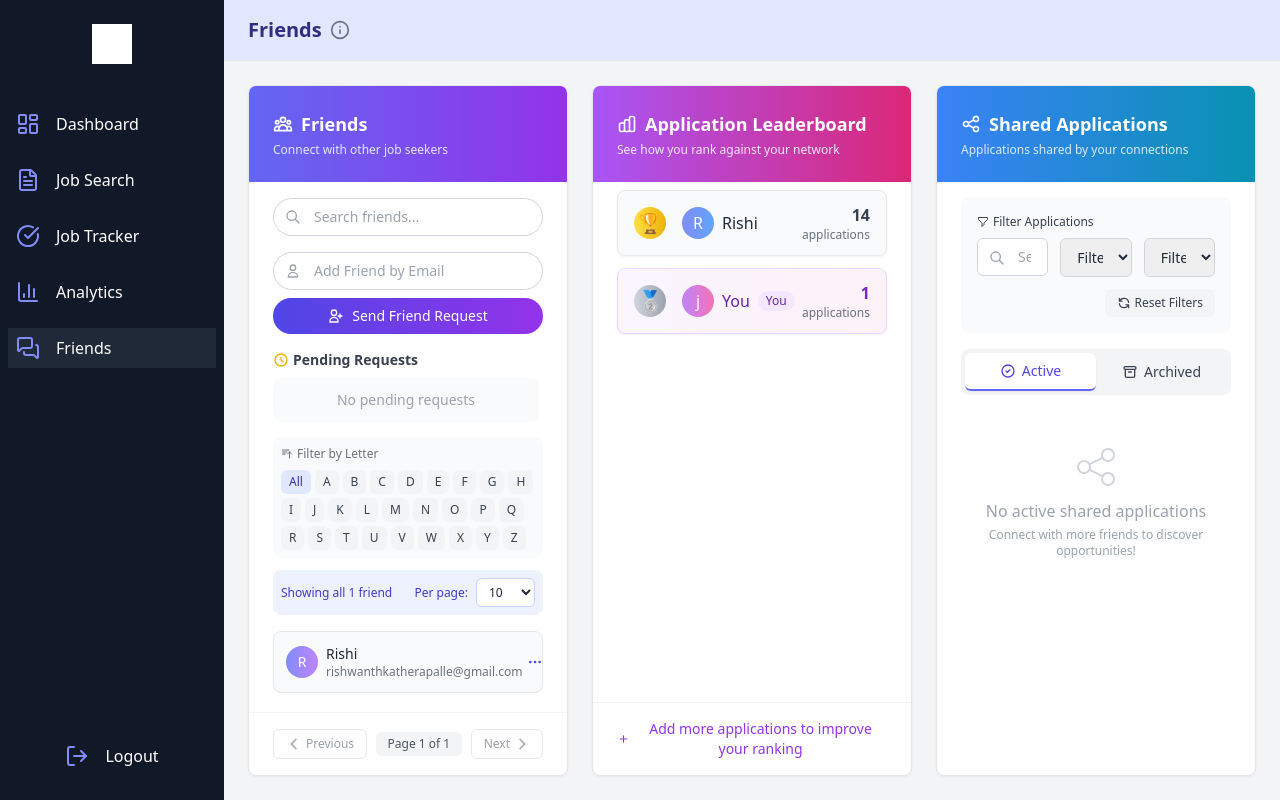
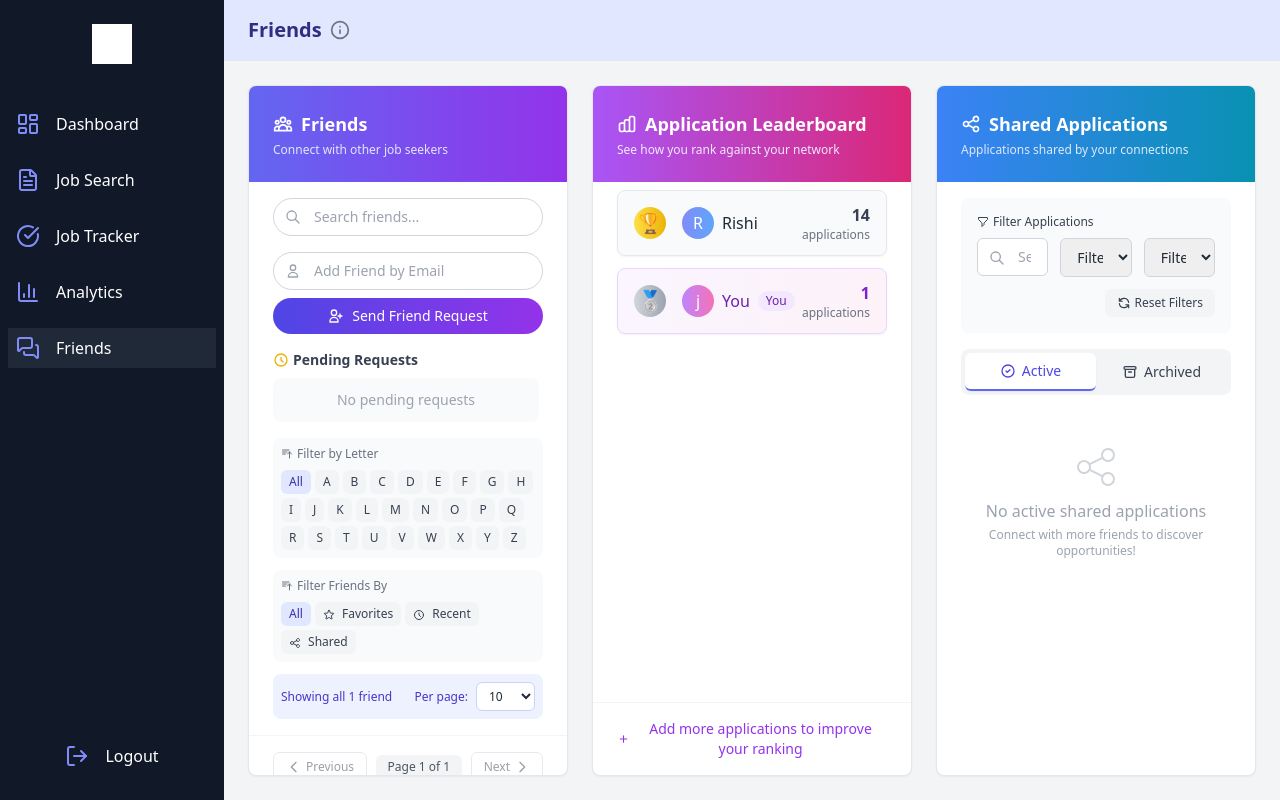
Before and after one commit to Jignesh6155/CITS3403_project, a Flask app: page /comms in a window 1280 px wide. Run offline with Flask 3, Linux system fonts and the light colour scheme; a user stored in the database is signed in; data comes from the database, SQL or seed files in the repository; both versions use the stored data as it was after the commit; style sheets or scripts are compiled from the project's sources; some libraries are stand-ins or nearby versions.

Commit message:
Friends filter features.

```diff
--- a/app/routes.py
+++ b/app/routes.py
@@ -461,6 +461,45 @@ def analytics():
         cum_labels  = cum_labels,
         cum_counts  = cum_counts,
     )
+
+
+@app.route('/toggle-favorite/<int:friend_id>', methods=['POST'])
+def toggle_favorite(friend_id):
+    print(f"Toggle favorite request received for friend_id: {friend_id}")
+
+    if 'name' not in session:
+        print("Error: Not logged in")
+        return jsonify({"error": "Not logged in"}), 401
+
+    current_user = User.query.filter_by(name=session['name']).first()
+    if not current_user:
+        print("Error: User not found")
+        return jsonify({"error": "User not found"}), 404
+
+    friend = User.query.get(friend_id)
+    if not friend:
+        print(f"Error: Friend with ID {friend_id} not found")
+        return jsonify({"error": "Friend not found"}), 404
+
+    # Check if this is actually a friend
+    if friend not in current_user.friends:
+        print(f"Error: User {current_user.id} is not friends with {friend_id}")
+        return jsonify({"error": "Not friends with this user"}), 403
+
+    try:
+        # For this implementation, we'll use localStorage on the client side
+        # to track favorites, so we don't need to modify the database.
+        print(f"Toggle favorite successful for friend_id: {friend_id}")
+
+        return jsonify({
+            "success": True,
+            "is_favorite": True
+        })
+
+    except Exception as e:
+        print(f"Error in toggle_favorite: {str(e)}")
+        return jsonify({"error": str(e)}), 500
+# Update the existing comms route to pass necessary data for filtering
 @app.route("/comms")
 def comms():
     if 'name' not in session:
@@ -477,7 +516,6 @@ def comms():
     # Get app statuses using raw SQL with proper text() wrapper
     app_statuses = {}
     for app in shared_apps:
-        # Use text() and parameter binding for safety
         result = db.session.execute(
             text("SELECT status FROM application_shares WHERE user_id = :user_id AND job_application_id = :app_id"),
             {"user_id": user.id, "app_id": app.id}
@@ -495,6 +533,25 @@ def comms():
     # Get the current user's friends
     user_friends = user.friends.all()
 
+    # Get friend request records for "recent" sorting
+    friend_requests = {}
+    for friend in user_friends:
+        request = FriendRequest.query.filter(
+            ((FriendRequest.sender_id == user.id) & (FriendRequest.receiver_id == friend.id)) |
+            ((FriendRequest.sender_id == friend.id) & (FriendRequest.receiver_id == user.id))
+        ).order_by(FriendRequest.updated_at.desc()).first()
+
+        if request:
+            friend_requests[friend.id] = request
+
+    # Count shared apps per friend
+    shared_apps_count = {}
+    for friend in user_friends:
+        count = JobApplication.query.filter_by(user_id=friend.id) \
+            .filter(JobApplication.shared_with.any(id=user.id)) \
+            .count()
+        shared_apps_count[friend.id] = count
+
     return render_template(
         "comms.html",
         active_page="comms",
@@ -502,7 +559,9 @@ def comms():
         current_user=user,
         shared_apps=shared_apps,
         app_statuses=app_statuses,
-        pending_requests=pending_requests
+        pending_requests=pending_requests,
+        friend_requests=friend_requests,  # Pass friend requests for sorting by recent
+        shared_apps_count=shared_apps_count  # Pass shared apps count for sorting
     )
 @app.route("/upload", methods=["POST"])
 def upload():
--- a/app/static/js/comms.js
+++ b/app/static/js/comms.js
@@ -1,7 +1,7 @@
 /**
  * CareerLink Friends and Shared Applications
  * Common JavaScript for the comms page functionality
- * Enhanced with alphabetical indexing and pagination for friends list
+ * Enhanced with alphabetical indexing, pagination, and favorites for friends list
  */
 
 document.addEventListener('DOMContentLoaded', function() {
@@ -13,7 +13,116 @@ document.addEventListener('DOMContentLoaded', function() {
 
   // Share modal functionality
   initShareModal();
+
+  // Initialize favorite functionality
+  initFavoriteFunctionality();
 });
+
+/**
+ * Initialize favorite functionality
+ */
+/**
+ * Updated initFavoriteFunctionality function with better error handling
+ * Add this to your comms.js file or replace the existing function
+ */
+function initFavoriteFunctionality() {
+  console.log("Initializing favorite functionality");
+
+  // Count buttons for debugging
+  const favoriteButtons = document.querySelectorAll('.favorite-btn');
+  console.log(`Found ${favoriteButtons.length} favorite buttons`);
+
+  // Setup favorite star buttons with more robust click handling
+  favoriteButtons.forEach(btn => {
+    btn.addEventListener('click', function(e) {
+      e.preventDefault();
+      e.stopPropagation();
+
+      console.log("Star clicked!");
+
+      const friendId = this.getAttribute('data-friend-id');
+      console.log(`Friend ID: ${friendId}`);
+
+      const starIcon = this.querySelector('svg');
+      const isFavorite = this.getAttribute('data-is-favorite') === '1';
+      console.log(`Current favorite status: ${isFavorite ? 'true' : 'false'}`);
+
+      // Optimistic UI update
+      if (isFavorite) {
+        starIcon.classList.remove('text-yellow-500', 'fill-yellow-500');
+        this.setAttribute('data-is-favorite', '0');
+      } else {
+        starIcon.classList.add('text-yellow-500', 'fill-yellow-500');
+        this.setAttribute('data-is-favorite', '1');
+      }
+
+      // Update parent item's data attribute
+      const friendItem = this.closest('.friend-item');
+      if (friendItem) {
+        friendItem.setAttribute('data-is-favorite', isFavorite ? '0' : '1');
+      }
+
+      // Update favorite status on server
+      fetch(`/toggle-favorite/${friendId}`, {
+        method: 'POST',
+        headers: { 'Content-Type': 'application/json' }
+      })
+      .then(response => {
+        console.log("Server response status:", response.status);
+        return response.json();
+      })
+      .then(data => {
+        console.log("Server response data:", data);
+
+        if (!data.success) {
+          // Revert UI change if the server request failed
+          console.error('Failed to toggle favorite status:', data.error);
+          if (isFavorite) {
+            starIcon.classList.add('text-yellow-500', 'fill-yellow-500');
+            this.setAttribute('data-is-favorite', '1');
+            if (friendItem) friendItem.setAttribute('data-is-favorite', '1');
+          } else {
+            starIcon.classList.remove('text-yellow-500', 'fill-yellow-500');
+            this.setAttribute('data-is-favorite', '0');
+            if (friendItem) friendItem.setAttribute('data-is-favorite', '0');
+          }
+        } else {
+          // Store favorites in localStorage for faster filtering
+          const friendName = friendItem ? friendItem.getAttribute('data-name') : '';
+
+          let favorites = JSON.parse(localStorage.getItem('favoriteFriends') || '{}');
+          if (!isFavorite) { // It's now a favorite
+            favorites[friendId] = friendName;
+          } else {
+            delete favorites[friendId];
+          }
+
+          localStorage.setItem('favoriteFriends', JSON.stringify(favorites));
+
+          // Re-apply filters to reflect changes
+          if (typeof filterFriends === 'function') {
+            filterFriends();
+          } else {
+            console.error("filterFriends function is not defined");
+          }
+        }
+      })
+      .catch(error => {
+        console.error('Error toggling favorite status:', error);
+        // Revert UI change on error
+        if (isFavorite) {
+          starIcon.classList.add('text-yellow-500', 'fill-yellow-500');
+          this.setAttribute('data-is-favorite', '1');
+          if (friendItem) friendItem.setAttribute('data-is-favorite', '1');
+        } else {
+          starIcon.classList.remove('text-yellow-500', 'fill-yellow-500');
+          this.setAttribute('data-is-favorite', '0');
+          if (friendItem) friendItem.setAttribute('data-is-favorite', '0');
+        }
+      });
+    });
+  });
+}
 
 /**
  * Initialize the enhanced friends list with alphabetical indexing and pagination
@@ -23,6 +132,7 @@ function initEnhancedFriendsList() {
   const friendsList = document.getElementById('friends-list');
   const searchInput = document.getElementById('friend-search');
   const alphabetButtons = document.querySelectorAll('.alphabet-filter');
+  const filterOptions = document.querySelectorAll('.filter-option');
   const prevPageBtn = document.getElementById('prev-page');
   const nextPageBtn = document.getElementById('next-page');
   const pageIndicator = document.getElementById('page-indicator');
@@ -37,10 +147,25 @@ function initEnhancedFriendsList() {
   let currentPage = 1;
   let itemsPerPage = parseInt(friendsPerPageSelect.value);
   let currentLetter = 'all';
+  let currentFilter = 'all';
   let searchTerm = '';
 
   // Get all friend items
   const allFriends = Array.from(friendsList.querySelectorAll('.friend-item'));
+
+  // Load favorites from localStorage for initial state
+  const favorites = JSON.parse(localStorage.getItem('favoriteFriends') || '{}');
+  allFriends.forEach(friend => {
+    const friendId = friend.querySelector('.favorite-btn')?.getAttribute('data-friend-id');
+    if (friendId && favorites[friendId]) {
+      friend.setAttribute('data-is-favorite', '1');
+      const starIcon = friend.querySelector('.favorite-btn svg');
+      if (starIcon) {
+        starIcon.classList.add('text-yellow-500', 'fill-yellow-500');
+      }
+      friend.querySelector('.favorite-btn')?.setAttribute('data-is-favorite', '1');
+    }
+  });
 
   // Function to filter friends
   function filterFriends() {
@@ -61,6 +186,45 @@ function initEnhancedFriendsList() {
       });
     }
 
+    // Apply special filters (favorites, recent, most shared)
+    if (currentFilter !== 'all') {
+      if (currentFilter === 'favourites') {
+        filteredFriends = filteredFriends.filter(friend => {
+          return friend.getAttribute('data-is-favorite') === '1';
+        });
+      } else if (currentFilter === 'shared') {
+  // Filter out friends with zero shared applications
+  filteredFriends = filteredFriends.filter(friend => {
+    const count = parseInt(friend.getAttribute('data-shared-count') || '0');
+    return count > 0; // Only include friends with at least 1 shared application
+  });
+
+  // Then sort the remaining friends by shared count (most first)
+  filteredFriends.sort((a, b) => {
+    const countA = parseInt(a.getAttribute('data-shared-count') || '0');
+    const countB = parseInt(b.getAttribute('data-shared-count') || '0');
+    return countB - countA; // Descending order
+  });
+
+  // Remove any existing badges first
+  document.querySelectorAll('.shared-count-badge').forEach(badge => badge.remove());
+
+  // Add count badges to show how many apps each friend has shared
+  filteredFriends.forEach(friend => {
+    const countBadge = document.createElement('span');
+    const count = friend.getAttribute('data-shared-count') || '0';
+    countBadge.className = 'inline-block bg-blue-100 text-blue-800 text-xs px-2 py-0.5 rounded-full ml-1 shared-count-badge';
+    countBadge.textContent = `${count} shared`;
+
+    // Find the name element and add the badge after it
+    const nameElement = friend.querySelector('.font-medium');
+    if (nameElement) {
+      nameElement.appendChild(countBadge);
+    }
+  });
+}
+    }
+
     // Display total count
     updateFriendsCount(filteredFriends.length);
 
@@ -75,7 +239,13 @@ function initEnhancedFriendsList() {
           ? 'No friends match your search'
           : (currentLetter !== 'all'
               ? `No friends starting with "${currentLetter}"`
-              : 'No friends yet');
+              : (currentFilter === 'favourites'
+                  ? 'No favorite friends yet'
+                  : (currentFilter === 'recent'
+                      ? 'No recent friends'
+                      : (currentFilter === 'shared'
+                          ? 'No shared applications yet'
+                          : 'No friends yet'))));
       }
     } else if (noFriendsMessage) {
       noFriendsMessage.style.display = 'none';
@@ -83,6 +253,7 @@ function initEnhancedFriendsList() {
   }
 
   // Function to paginate friends
+
 function paginateFriends(friends) {
   // Hide all friends first
   allFriends.forEach(friend => {
@@ -110,6 +281,8 @@ function initEnhancedFriendsList() {
   const startIndex = (currentPage - 1) * itemsPerPage;
   const endIndex = Math.min(startIndex + itemsPerPage, friends.length);
 
+  // Important: When we're using the 'shared' filter, maintain the sorted order
+  // by showing the friends in the order they appear in the filteredFriends array
   for (let i = startIndex; i < endIndex; i++) {
     friends[i].style.display = '';
   }
@@ -145,6 +318,28 @@ function initEnhancedFriendsList() {
       filterFriends();
     });
   });
+
+  // Event listeners for filter options
+  if (filterOptions) {
+    filterOptions.forEach(option => {
+      option.addEventListener('click', function() {
+        // Update active state
+        filterOptions.forEach(opt => opt.classList.remove('active', 'bg-indigo-100', 'text-indigo-800'));
+        filterOptions.forEach(opt => opt.classList.add('bg-gray-100', 'text-gray-700'));
+        this.classList.remove('bg-gray-100', 'text-gray-700');
+        this.classList.add('active', 'bg-indigo-100', 'text-indigo-800');
+
+        // Update current filter
+        currentFilter = this.getAttribute('data-filter');
+
+        // Reset to first page
+        currentPage = 1;
+
+        // Apply filters
+        filterFriends();
+      });
+    });
+  }
 
   // Event listener for search
   if (searchInput) {
@@ -200,6 +395,29 @@ function initEnhancedFriendsList() {
         const name = friend.getAttribute('data-name');
         return name.includes(searchTerm.toLowerCase());
       });
+    }
+
+    // Apply special filters (favorites, recent, most shared)
+    if (currentFilter !== 'all') {
+      if (currentFilter === 'favourites') {
+        filteredFriends = filteredFriends.filter(friend => {
+          return friend.getAttribute('data-is-favorite') === '1';
+        });
+      } else if (currentFilter === 'recent') {
+        // Sort by most recent first
+        filteredFriends.sort((a, b) => {
+          const dateA = a.getAttribute('data-last-updated') || '0';
+          const dateB = b.getAttribute('data-last-updated') || '0';
+          return dateB.localeCompare(dateA);
+        });
+      } else if (currentFilter === 'shared') {
+        // Sort by shared apps count
+        filteredFriends.sort((a, b) => {
+          const countA = parseInt(a.getAttribute('data-shared-count') || '0');
+          const countB = parseInt(b.getAttribute('data-shared-count') || '0');
+          return countB - countA;
+        });
+      }
     }
 
     return filteredFriends;
--- a/app/templates/friends-list.html
+++ b/app/templates/friends-list.html
@@ -116,6 +116,39 @@
     </div>
   </div>
 
+  <!-- New: Additional Filter Options -->
+  <div class="px-6 mb-3">
+    <div class="bg-gray-50 rounded-lg p-2">
+      <h3 class="text-xs font-medium text-gray-500 mb-2 flex items-center">
+        <svg xmlns="http://www.w3.org/2000/svg" class="h-3 w-3 mr-1" fill="none" viewBox="0 0 24 24" stroke="currentColor">
+          <path stroke-linecap="round" stroke-linejoin="round" stroke-width="2" d="M3 4h13M3 8h9m-9 4h6m4 0l4-4m0 0l4 4m-4-4v12" />
+        </svg>
+        Filter Friends By
+      </h3>
+      <div class="flex flex-wrap gap-1" id="filter-options">
+        <button class="filter-option active px-2 py-1 text-xs rounded-md bg-indigo-100 text-indigo-800 hover:bg-indigo-200 font-medium transition-all" data-filter="all">All</button>
+        <button class="filter-option px-2 py-1 text-xs rounded-md bg-gray-100 text-gray-700 hover:bg-gray-200 transition-all" data-filter="favourites">
+          <svg xmlns="http://www.w3.org/2000/svg" class="inline-block h-3 w-3 mr-1" fill="none" viewBox="0 0 24 24" stroke="currentColor">
+            <path stroke-linecap="round" stroke-linejoin="round" stroke-width="2" d="M11.049 2.927c.3-.921 1.603-.921 1.902 0l1.519 4.674a1 1 0 00.95.69h4.915c.969 0 1.371 1.24.588 1.81l-3.976 2.888a1 1 0 00-.363 1.118l1.518 4.674c.3.922-.755 1.688-1.538 1.118l-3.976-2.888a1 1 0 00-1.176 0l-3.976 2.888c-.783.57-1.838-.197-1.538-1.118l1.518-4.674a1 1 0 00-.363-1.118l-3.976-2.888c-.784-.57-.38-1.81.588-1.81h4.914a1 1 0 00.951-.69l1.519-4.674z" />
+          </svg>
+          Favorites
+        </button>
+        <button class="filter-option px-2 py-1 text-xs rounded-md bg-gray-100 text-gray-700 hover:bg-gray-200 transition-all" data-filter="recent">
+          <svg xmlns="http://www.w3.org/2000/svg" class="inline-block h-3 w-3 mr-1" fill="none" viewBox="0 0 24 24" stroke="currentColor">
+            <path stroke-linecap="round" stroke-linejoin="round" stroke-width="2" d="M12 8v4l3 3m6-3a9 9 0 11-18 0 9 9 0 0118 0z" />
+          </svg>
+          Recent
+        </button>
+        <button class="filter-option px-2 py-1 text-xs rounded-md bg-gray-100 text-gray-700 hover:bg-gray-200 transition-all" data-filter="shared">
+          <svg xmlns="http://www.w3.org/2000/svg" class="inline-block h-3 w-3 mr-1" fill="none" viewBox="0 0 24 24" stroke="currentColor">
+            <path stroke-linecap="round" stroke-linejoin="round" stroke-width="2" d="M8.684 13.342C8.886 12.938 9 12.482 9 12c0-.482-.114-.938-.316-1.342m0 2.684a3 3 0 110-2.684m0 2.684l6.632 3.316m-6.632-6l6.632-3.316m0 0a3 3 0 105.367-2.684 3 3 0 00-5.367 2.684zm0 9.316a3 3 0 105.368 2.684 3 3 0 00-5.368-2.684z" />
+          </svg>
+          Shared
+        </button>
+      </div>
+    </div>
+  </div>
+
   <!-- Friends List with Information Bar -->
   <div class="px-6 pb-2">
     <div class="flex justify-between items-center mb-2 bg-indigo-50 rounded-lg p-2">
@@ -139,7 +172,10 @@
         {% for friend in current_user.friends %}
           <li class="p-3 hover:bg-indigo-50 transition-colors flex items-center justify-between friend-item"
               data-name="{{ friend.name|lower }}"
-              data-first-letter="{{ friend.name[0]|upper }}">
+              data-first-letter="{{ friend.name[0]|upper }}"
+              data-is-favorite="0"
+              data-last-updated="{{ friend_requests.get(friend.id).updated_at.isoformat() if friend_requests.get(friend.id) else '' }}"
+              data-shared-count="{{ shared_apps_count.get(friend.id, 0) }}">
             <div class="flex items-center">
               <div class="w-8 h-8 rounded-full bg-gradient-to-r from-indigo-400 to-purple-400 flex items-center justify-center text-white font-medium mr-2">
                 {{ friend.name[0] }}
@@ -149,9 +185,18 @@
                 <p class="text-xs text-gray-500">{{ friend.email }}</p>
               </div>
             </div>
-            <button class="text-indigo-600 hover:text-indigo-800 p-1 rounded-full hover:bg-indigo-100 transition-colors">
-              <svg xmlns="http://www.w3.org/2000/svg" class="h-4 w-4" fill="none" viewBox="0 0 24 24" stroke="currentColor">
-                <path stroke-linecap="round" stroke-linejoin="round" stroke-width="2" d="M5 12h.01M12 12h.01M19 12h.01M6 12a1 1 0 11-2 0 1 1 0 012 0zm7 0a1 1 0 11-2 0 1 1 0 012 0zm7 0a1 1 0 11-2 0 1 1 0 012 0z" />
+            <!-- Replace three-dot menu with star button -->
+            <button class="favorite-btn text-gray-400 hover:text-yellow-500 p-1.5 rounded-full hover:bg-gray-100 transition-colors"
+                    data-friend-id="{{ friend.id }}">
+              <svg xmlns="http://www.w3.org/2000/svg"
+                   class="h-5 w-5"
+                   viewBox="0 0 24 24"
+                   stroke="currentColor"
+                   stroke-width="1.5"
+                   fill="none">
+                <path stroke-linecap="round"
+                      stroke-linejoin="round"
+                      d="M11.049 2.927c.3-.921 1.603-.921 1.902 0l1.519 4.674a1 1 0 00.95.69h4.915c.969 0 1.371 1.24.588 1.81l-3.976 2.888a1 1 0 00-.363 1.118l1.518 4.674c.3.922-.755 1.688-1.538 1.118l-3.976-2.888a1 1 0 00-1.176 0l-3.976 2.888c-.783.57-1.838-.197-1.538-1.118l1.518-4.674a1 1 0 00-.363-1.118l-3.976-2.888c-.784-.57-.38-1.81.588-1.81h4.914a1 1 0 00.951-.69l1.519-4.674z" />
               </svg>
             </button>
           </li>
```
Also changed, not shown: instance/careerlink.db. Lines whose indentation alone changed are shown as unchanged.
